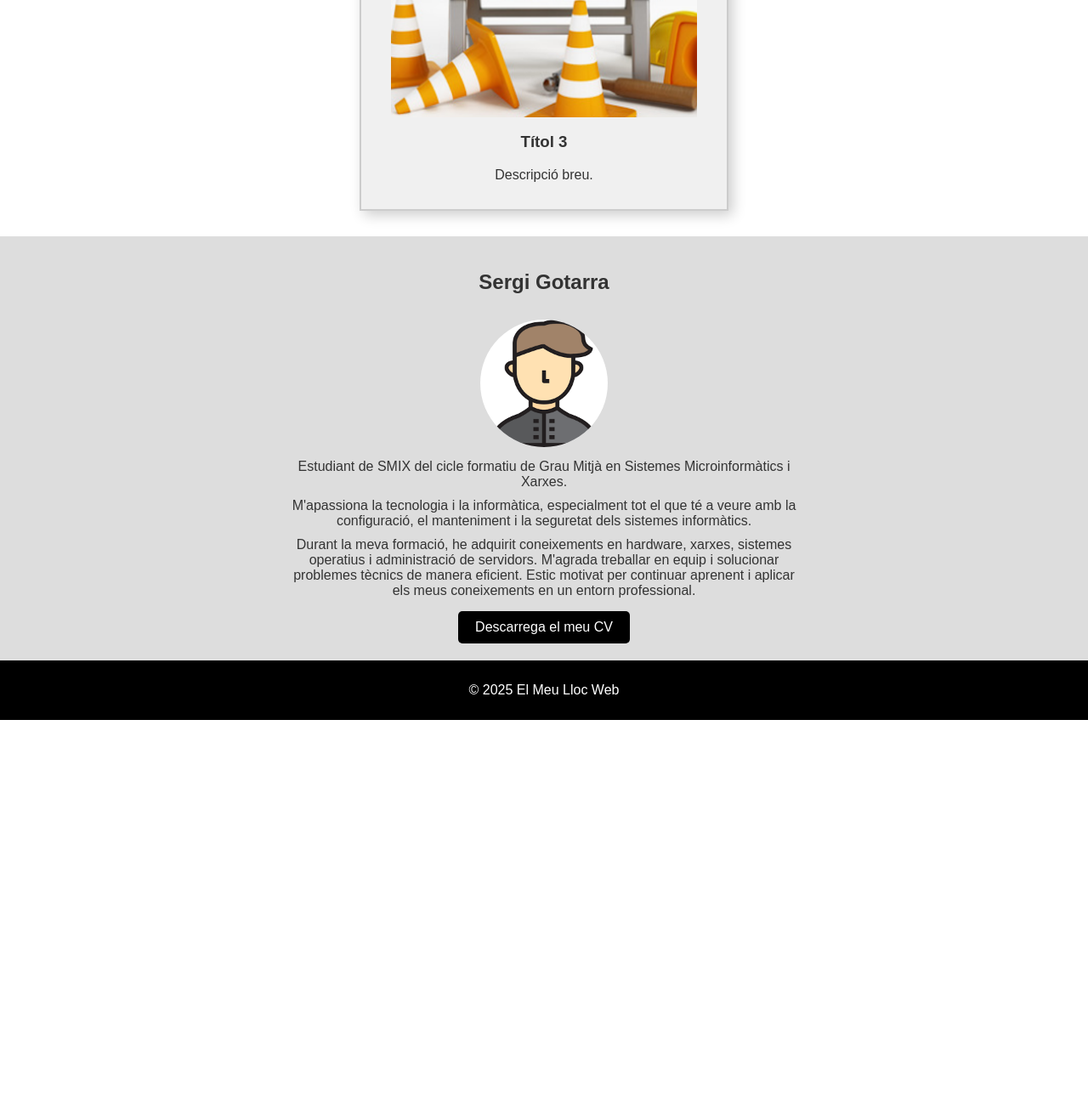
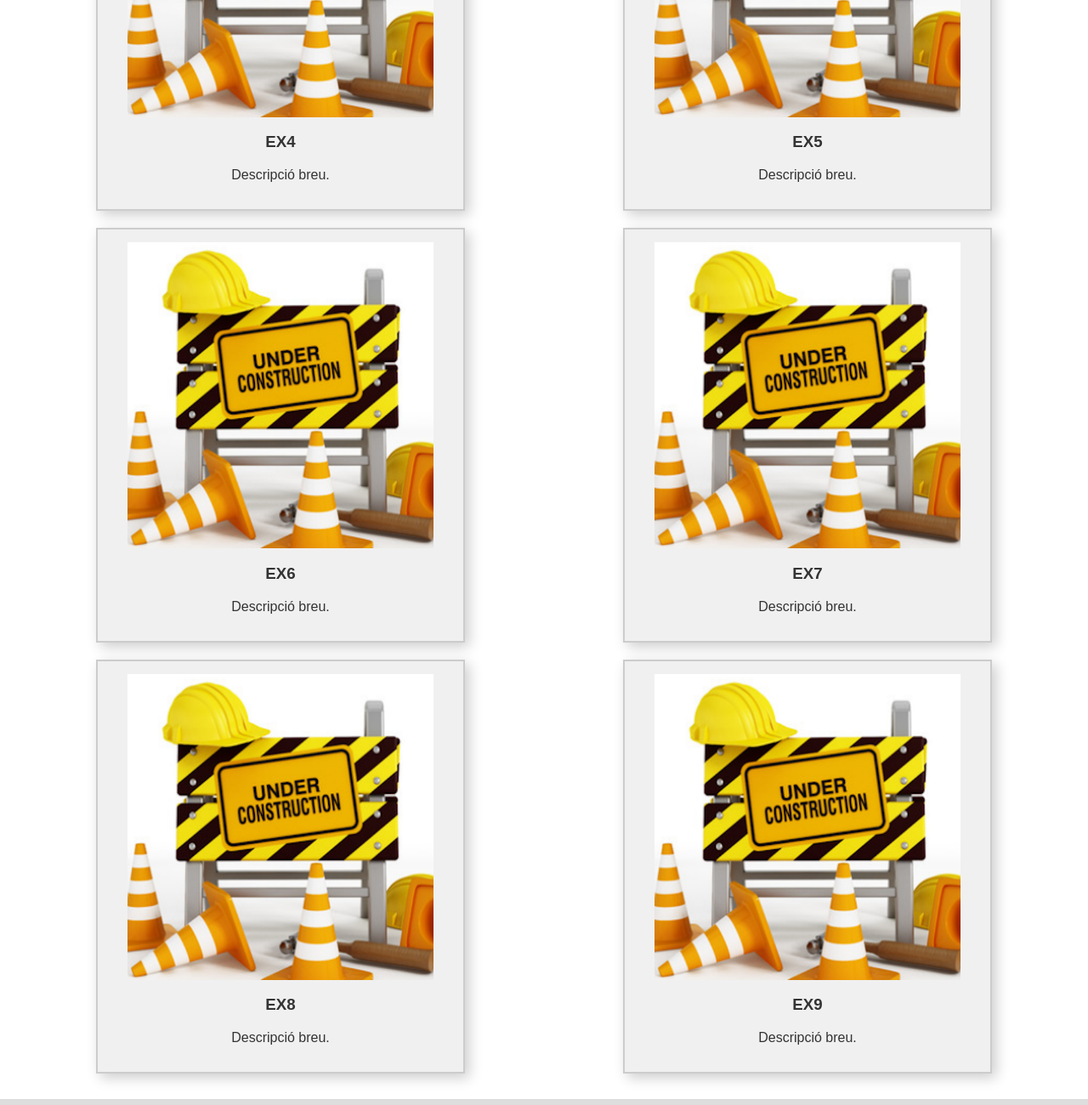
Before and after one commit to SGotarraDAM/web3d, a plain HTML site: page index.html in a window 1280 px wide. Shown: the part 2060-3360 px from the top of the page at 85% size. Before the commit the page ends 2907 px from the top, so only its background shows below. Drawn offline with Linux system fonts and the light colour scheme.

Commit message:
Add files via upload

```diff
--- a/index.html
+++ b/index.html
@@ -190,13 +190,56 @@
                 </div>
             </div>
             <div class="box">
-                <img src="imatges/construccio.png" alt="Imatge 3" onclick="location.href='ex3/ex3.html'">
+                <img src="imatges/construccio.png" alt="Imatge 3" onclick="location.href='ex4/ex4.html'">
                 <div>
-                    <h3>Títol 3</h3>
+                    <h3>EX4</h3>
+                    <p>Descripció breu.</p>
+                </div>
+            </div>
+
+            <div class="box">
+                <img src="imatges/construccio.png" alt="Imatge 3" onclick="location.href='ex5/ex5.html'">
+                <div>
+                    <h3>EX5</h3>
+                    <p>Descripció breu.</p>
+                </div>
+            </div>
+
+            <div class="box">
+                <img src="imatges/construccio.png" alt="Imatge 3" onclick="location.href='ex6/ex6.html'">
+                <div>
+                    <h3>EX6</h3>
+                    <p>Descripció breu.</p>
+                </div>
+            </div>
+
+            <div class="box">
+                <img src="imatges/construccio.png" alt="Imatge 3" onclick="location.href='ex7/ex7.html'">
+                <div>
+                    <h3>EX7</h3>
+                    <p>Descripció breu.</p>
+                </div>
+            </div>
+
+            <div class="box">
+                <img src="imatges/construccio.png" alt="Imatge 3" onclick="location.href='ex8/ex8.html'">
+                <div>
+                    <h3>EX8</h3>
+                    <p>Descripció breu.</p>
+                </div>
+            </div>
+
+            <div class="box">
+                <img src="imatges/construccio.png" alt="Imatge 3" onclick="location.href='ex9/ex9.html'">
+                <div>
+                    <h3>EX9</h3>
                     <p>Descripció breu.</p>
                 </div>
             </div>
         </div>
+
+
+
       <div class="about" id="sobre-mi">
             <h2>Sergi Gotarra</h2>
             <img src="imatges/sobremi.png" alt="Foto de perfil">
```
